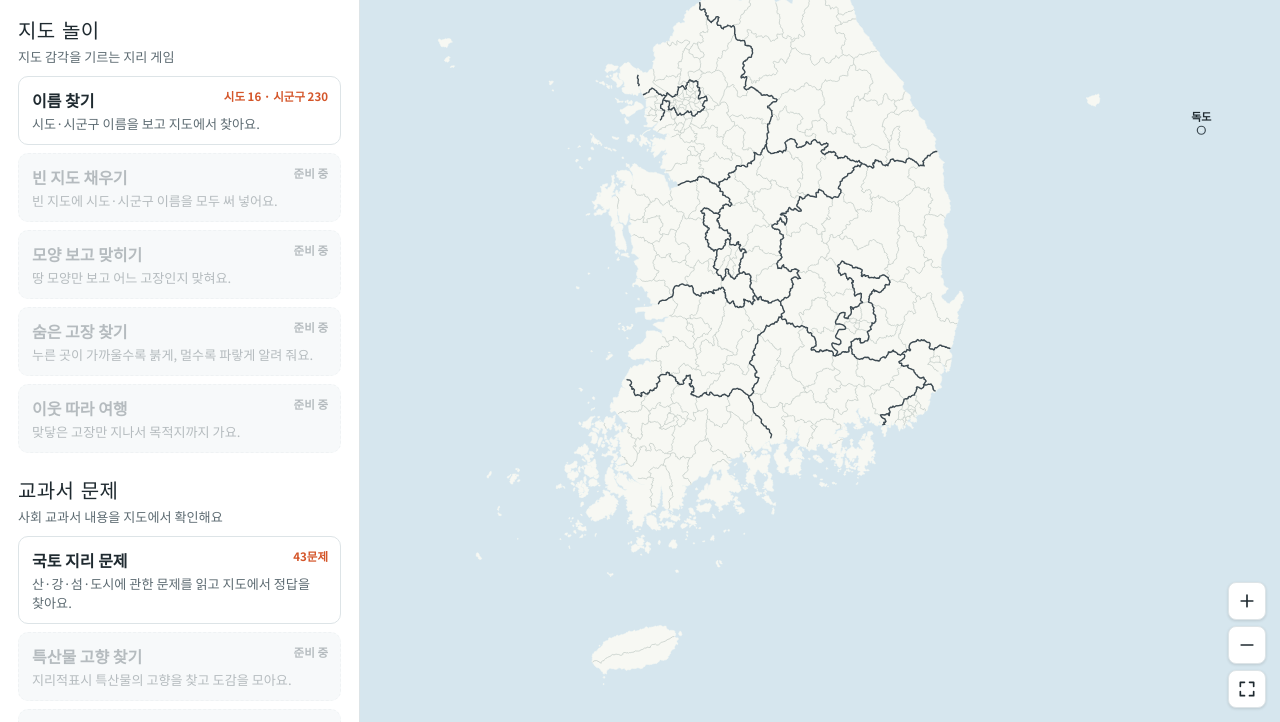
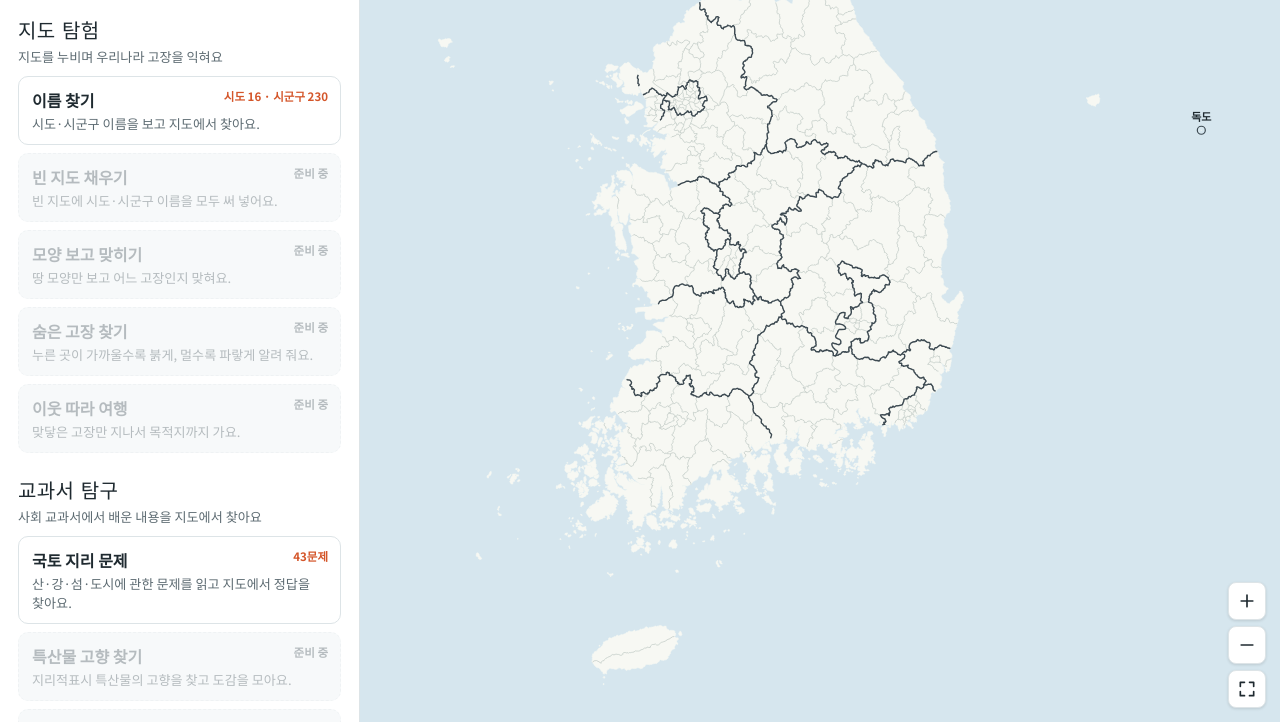
Before and after one commit to ggcrunch00/map-master-korea, a plain HTML site: page index.html in a window 1280 px wide. Shown: the part 78-800 px from the top of the page. Drawn offline with Linux system fonts and the light colour scheme.

Commit message:
묶음 이름 바꿈: 지도 탐험 · 교과서 탐구 · 역사 탐방
Co-Authored-By: Claude Opus 5.5 <noreply@anthropic.com>
Claude-Session: https://claude.ai/code/session_01HK9GuKcfjroBz1ef3L7b4B

```diff
--- a/index.html
+++ b/index.html
@@ -461,9 +461,9 @@ paintSound();
 // 새 게임은 GAMES에 한 줄 넣으면 목록에 나와요. engine이 없으면 '준비 중'으로 보여요.
 //   engine: "name"(이름 보고 찾기) | "quiz"(문제 읽고 찾기)
 const GROUPS = [
-  { id: "map", title: "지도 놀이", desc: "지도 감각을 기르는 지리 게임" },
-  { id: "book", title: "교과서 문제", desc: "사회 교과서 내용을 지도에서 확인해요" },
-  { id: "hist", title: "역사", desc: "역사 속 장소를 지도에서 찾아요" },
+  { id: "map", title: "지도 탐험", desc: "지도를 누비며 우리나라 고장을 익혀요" },
+  { id: "book", title: "교과서 탐구", desc: "사회 교과서에서 배운 내용을 지도에서 찾아요" },
+  { id: "hist", title: "역사 탐방", desc: "역사적 사건이 일어난 곳을 찾아가요" },
 ];
 const QB = window.GEO_Q || [];
 const GAMES = [
```
Also changed, not shown: README.md.
